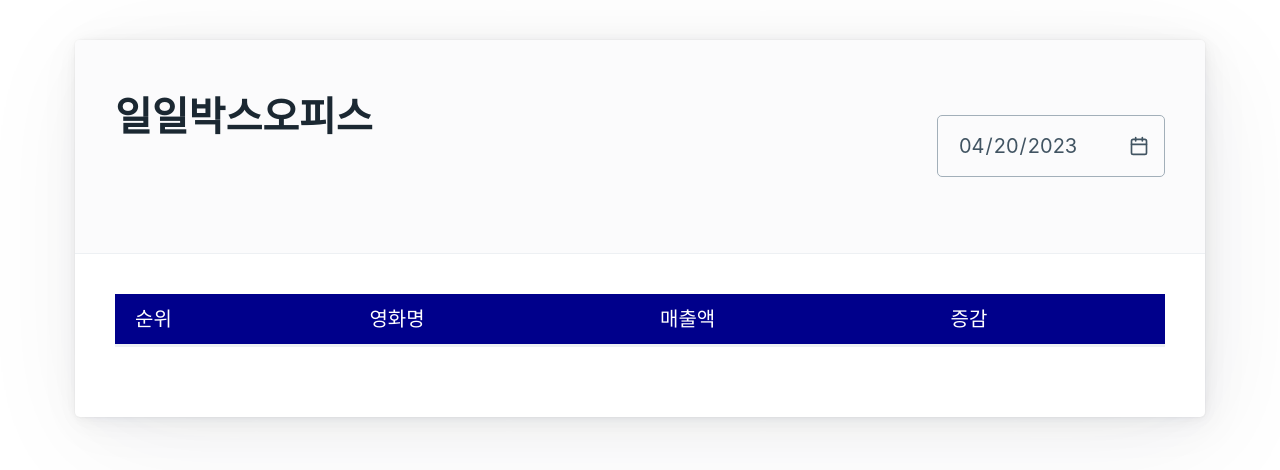
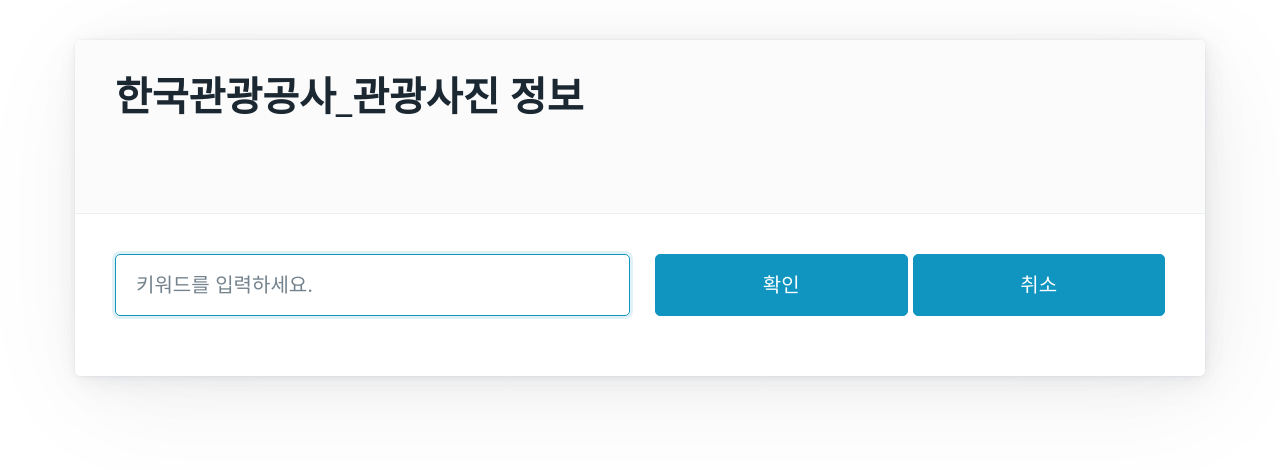
Before and after one commit to pnumin/k3_react, a React (Create React App) app: page / in a window 1280 px wide. Shown: the top 470 px of the page. Built offline with nearby package versions, Linux system fonts and the light colour scheme; no server answers.

Commit message:
한국관광공사

```diff
--- a/src/03/Box.js
+++ b/src/03/Box.js
@@ -2,7 +2,7 @@
 import { useRef, useState, useEffect } from 'react';
 const Box = () => {
     const [mvlist, setMvlist] = useState() ;
-    let seldt ;
+
 
     useEffect(() => {
         //어제날짜 만들기
@@ -10,7 +10,7 @@
         let yesterday = new Date() ;
         yesterday.setDate(yesterday.getDate() - 1) ;
 
-        seldt = yesterday.getFullYear() ;
+        let seldt = yesterday.getFullYear() ;
         let month = yesterday.getMonth()+1 ;
         month = month < 10 ? `0${month}` : month ;
 
@@ -30,7 +30,7 @@
 
     //날짜 선택
     const getDt = () => {
-        seldt = dt1.current.value.replaceAll('-','');
+        let seldt = dt1.current.value.replaceAll('-','');
         console.log("seldt=", seldt) ;
         getData(seldt) ;
     }
--- /dev/null
+++ b/src/08/Gallery.js
@@ -0,0 +1,53 @@
+/*
+한국관광공사_관광사진갤러리 키워드 검색 목록 조회
+https://apis.data.go.kr/B551011/PhotoGalleryService1/gallerySearchList1?serviceKey=RMZOE5nxYetqyMQfyEMjbhv0YOxMX7mj%2B8ucPjopU%2FTHy%2BF2x3UjmB9kqdqtEqvO8mYBMx04W3%2BTmxwNF0sJmw%3D%3D&numOfRows=10&pageNo=1&MobileOS=ETC&MobileApp=AppTest&arrange=A&keyword=%ec%9e%90%ea%b0%88%ec%b9%98&_type=json
+*/
+import { useState, useEffect, useRef } from 'react';
+import styles from './Gallery.module.css' ;
+
+const Gallery = () => {
+    //키워드 input
+    const txt1 = useRef() ;
+
+    //컴포넌트가 맨처음 랜더링되면
+    useEffect(() => {
+        txt1.current.focus();
+    }, []);
+
+    //확인버튼
+    const show = (e) => {
+        e.preventDefault();
+        if (txt1.current.value === '') return ;
+
+        let kw = encodeURI(txt1.current.value) ;
+        console.log(txt1.current.value, kw) ;
+    }
+    //취소버튼
+    const showClear = (e) => {
+        e.preventDefault();
+    }
+
+    return(
+        <main className="container">
+            <form>
+            <article>
+                    <header>
+                        <h1>한국관광공사_관광사진 정보</h1>
+                    </header>
+                    <div className="grid">
+                        <div>
+                        <input ref={txt1} type="text" id="txt1" name="txt1" placeholder="키워드를 입력하세요." required />
+                        </div>
+                        <div className={styles.btDiv}>
+                            <button onClick={(e)=>show(e)}>확인</button>
+                            <button onClick={(e)=>showClear(e)}>취소</button>
+                        </div>
+                    </div>
+
+            </article>
+            </form>
+        </main>
+    );
+}
+
+export default Gallery ;
--- /dev/null
+++ b/src/08/Gallery.module.css
@@ -0,0 +1,9 @@
+.btDiv {
+    display: flex;
+    justify-content: center;
+    align-items: center;
+}
+
+.btDiv > button {
+    margin-left: 5px;
+}
--- a/src/App.js
+++ b/src/App.js
@@ -1,22 +1,24 @@
 import './App.css';
 // import Hello from './01/Hello';
 // import MyClock from './02/MyClock';
-import Box from './03/Box' ;
+// import Box from './03/Box' ;
 // import MyDiv from './04/MyDiv';
 // import Frcst from './05/Frcst' ;
 // import Taccident from './06/Taccident' ;
 // import MyRef from './07/MyRef';
+import Gallery from './08/Gallery' ;
 
 function App() {
   return (
     // <Hello />
     // <MyClock />
-    <Box />
+    // <Box />
 
     // <MyDiv />
     // <Frcst />
     // <Taccident />
     // <MyRef />
+    <Gallery />
   );
 }
 
```
